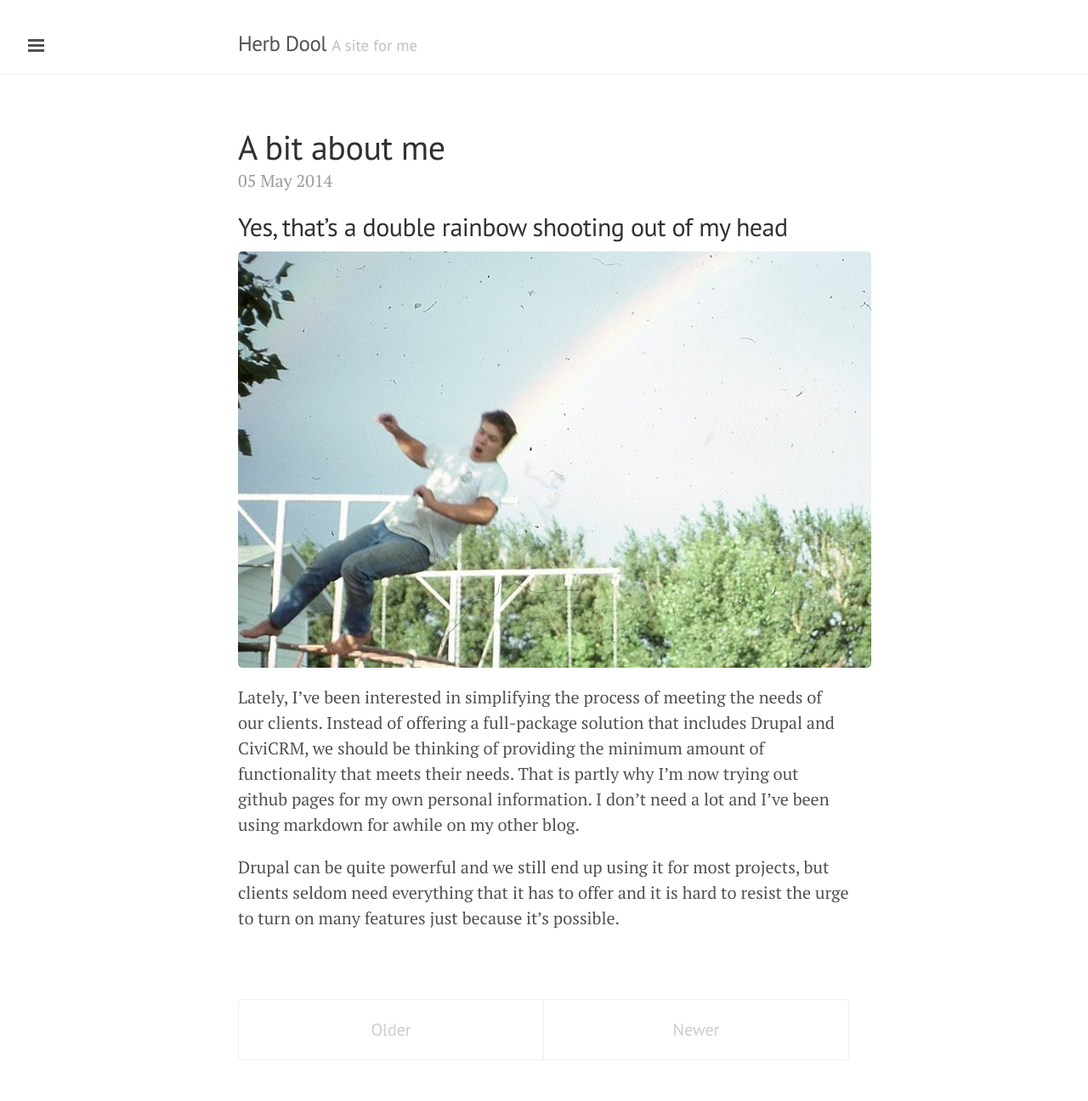
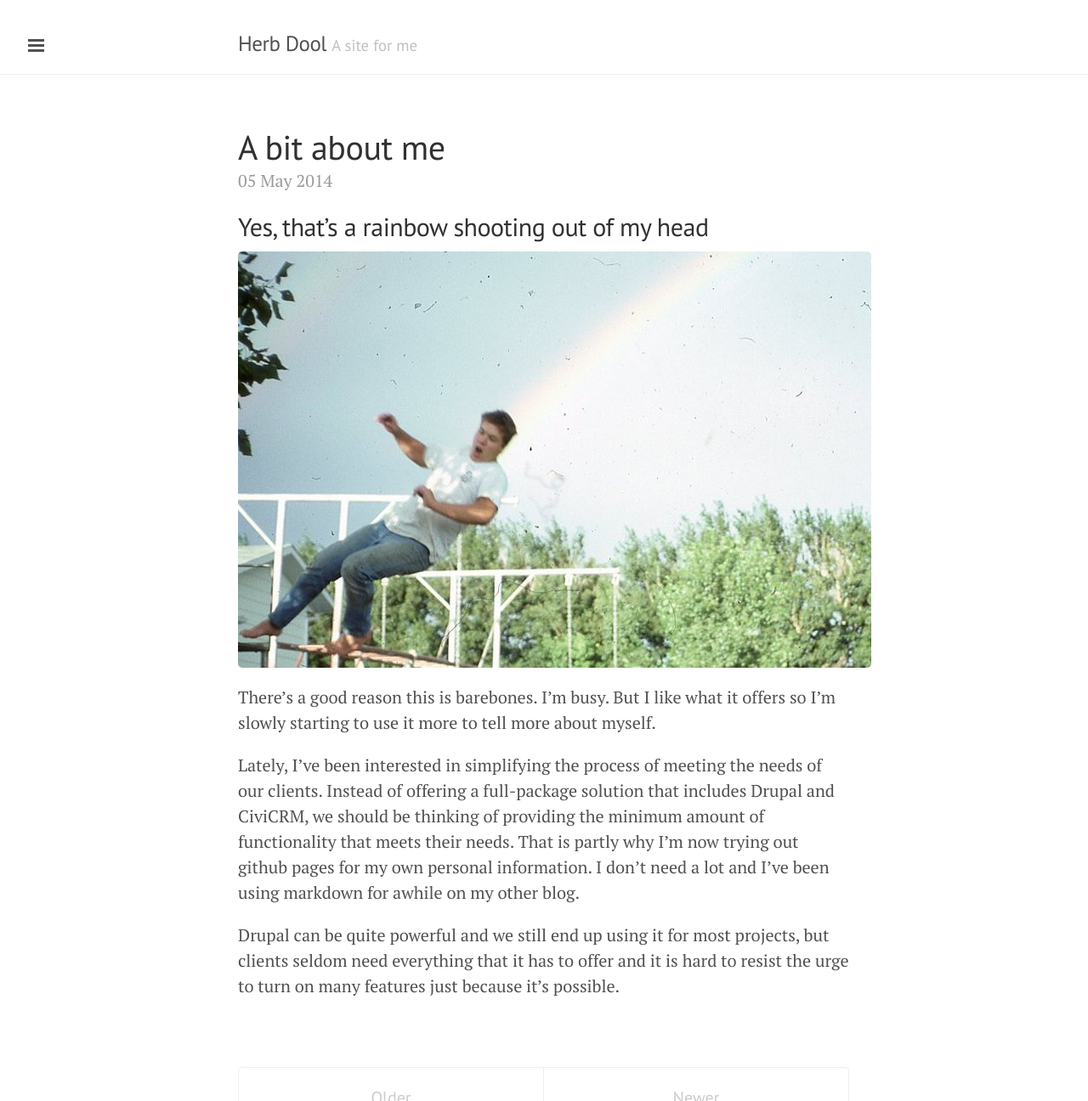
Before and after one commit to herbdool/herbdool.github.com, a Jekyll site: the page built from index.html, in a window 1280 px wide and 1400 px high, cut to the strip 104-1400 px from the top of the window. Shown: the whole strip at 85% size. Built offline with Jekyll 4.4.1, drawn with Linux system fonts in a browser that asks for light colours; Markdown is read by kramdown in place of the engine named in the settings; the list of posts is cut into pages by our own code.

Commit message:
Updated 2014-05-05-my-first.md

```diff
--- a/_posts/2014-05-05-my-first.md
+++ b/_posts/2014-05-05-my-first.md
@@ -6,9 +6,11 @@ title: A bit about me
 tags: ""
 ---
 
-## Yes, that's a double rainbow shooting out of my head
+## Yes, that's a rainbow shooting out of my head
 
 ![rainbow](/media/herb-rainbow-web.jpg)
+
+There's a good reason this is barebones. I'm busy. But I like what it offers so I'm slowly starting to use it more to tell more about myself.
 
 Lately, I've been interested in simplifying the process of meeting the needs of our clients. Instead of offering a full-package solution that includes Drupal and CiviCRM, we should be thinking of providing the minimum amount of functionality that meets their needs. That is partly why I'm now trying out github pages for my own personal information. I don't need a lot and I've been using markdown for awhile on my other blog.
 
```
